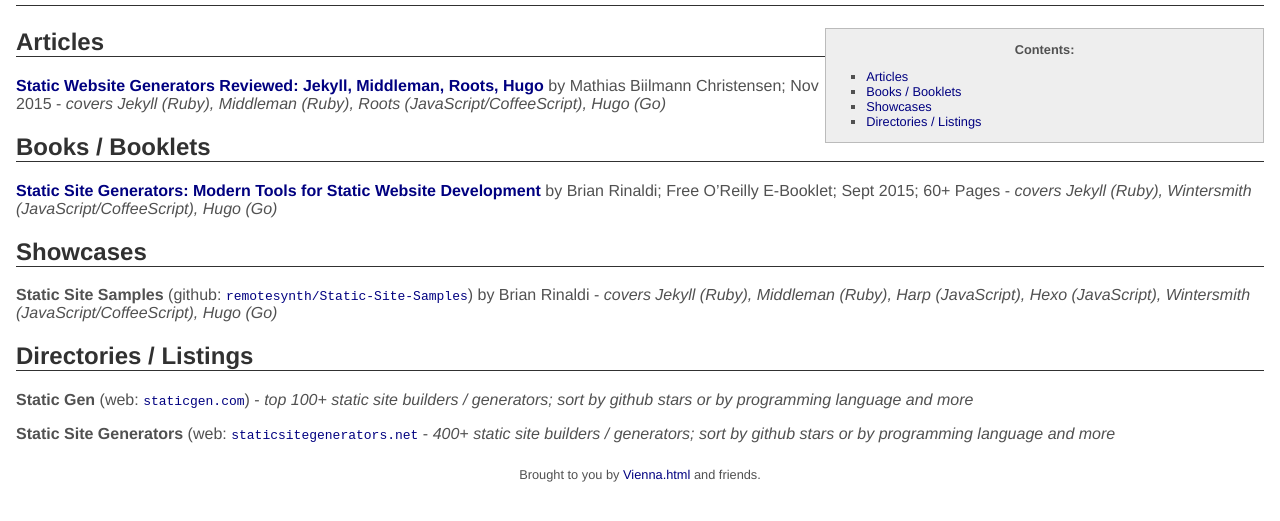
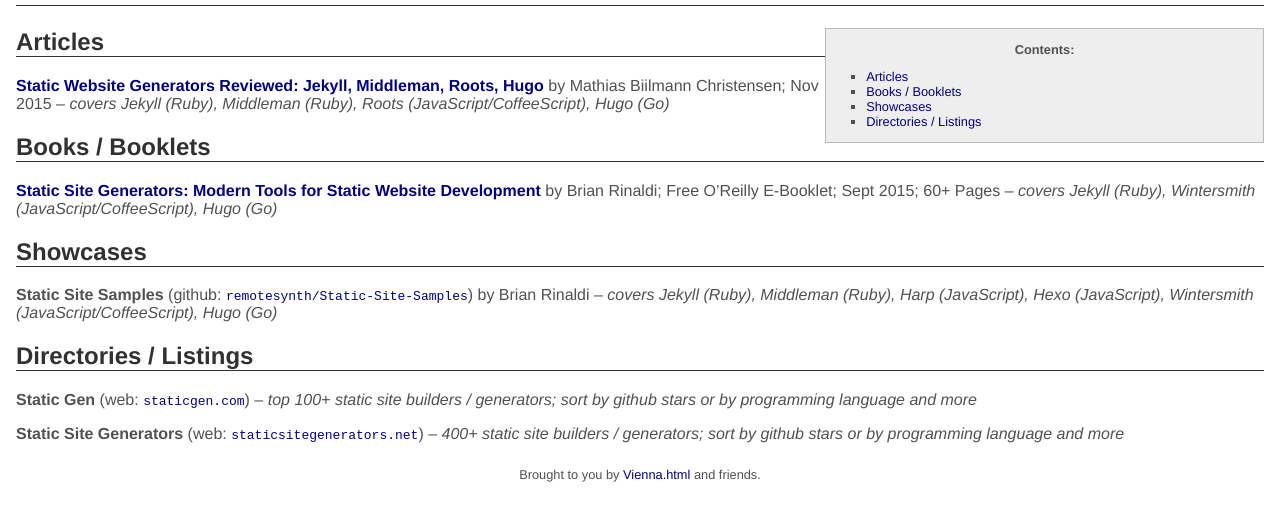
Before and after one commit to staystatic/staystatic.github.io, a Jekyll site: the page built from links.md, in a window 1280 px wide. Shown: the part 174-695 px from the top of the page. Built offline with Jekyll 4.4.1, drawn with Linux system fonts in a browser that asks for light colours.

```diff
--- a/links.md
+++ b/links.md
@@ -18,23 +18,23 @@ Contents:
 ## Articles  {#articles}
 
 [**Static Website Generators Reviewed: Jekyll, Middleman, Roots, Hugo**](https://www.smashingmagazine.com/2015/11/static-website-generators-jekyll-middleman-roots-hugo-review)
-by Mathias Biilmann Christensen; Nov 2015 - _covers Jekyll (Ruby), Middleman (Ruby), Roots (JavaScript/CoffeeScript), Hugo (Go)_
+by Mathias Biilmann Christensen; Nov 2015 -- _covers Jekyll (Ruby), Middleman (Ruby), Roots (JavaScript/CoffeeScript), Hugo (Go)_
 
 
 ## Books / Booklets  {#books}
 
 [**Static Site Generators: Modern Tools for Static Website Development**](http://www.oreilly.com/web-platform/free/static-site-generators.csp)
-by Brian Rinaldi; Free O'Reilly E-Booklet; Sept 2015; 60+ Pages - _covers Jekyll (Ruby), Wintersmith (JavaScript/CoffeeScript), Hugo (Go)_
+by Brian Rinaldi; Free O'Reilly E-Booklet; Sept 2015; 60+ Pages -- _covers Jekyll (Ruby), Wintersmith (JavaScript/CoffeeScript), Hugo (Go)_
 
 
 ## Showcases  {#showcases}
 
 **Static Site Samples** (github: [`remotesynth/Static-Site-Samples`](https://github.com/remotesynth/Static-Site-Samples))
-by Brian Rinaldi - _covers Jekyll (Ruby), Middleman (Ruby), Harp (JavaScript), Hexo (JavaScript), Wintersmith (JavaScript/CoffeeScript), Hugo (Go)_
+by Brian Rinaldi -- _covers Jekyll (Ruby), Middleman (Ruby), Harp (JavaScript), Hexo (JavaScript), Wintersmith (JavaScript/CoffeeScript), Hugo (Go)_
 
 
 ## Directories / Listings {#directories}
 
-**Static Gen** (web: [`staticgen.com`](http://staticgen.com))  - _top 100+ static site builders / generators; sort by github stars or by programming language and more_
+**Static Gen** (web: [`staticgen.com`](http://staticgen.com))  -- _top 100+ static site builders / generators; sort by github stars or by programming language and more_
 
-**Static Site Generators** (web: [`staticsitegenerators.net`](https://staticsitegenerators.net)  - _400+ static site builders / generators; sort by github stars or by programming language and more_
+**Static Site Generators** (web: [`staticsitegenerators.net`](https://staticsitegenerators.net))  -- _400+ static site builders / generators; sort by github stars or by programming language and more_
```
